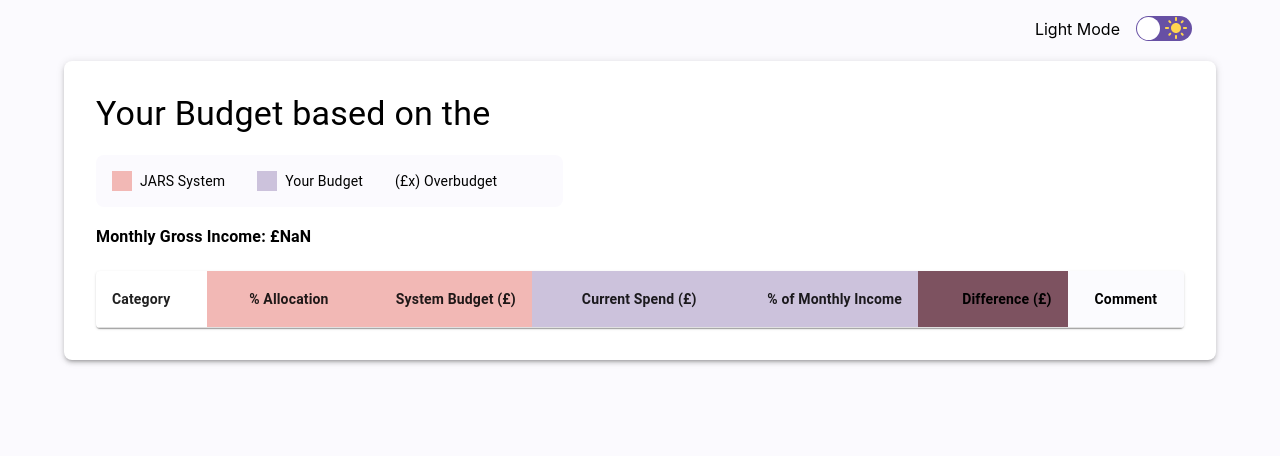
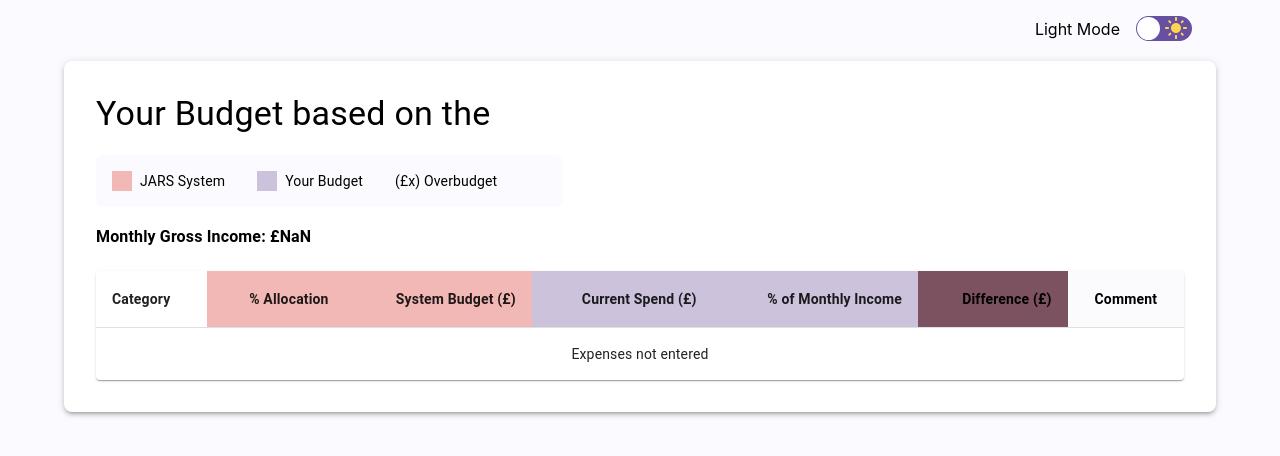
Before and after one commit to JanesWorld/BudgetSystemPlanner, a React (Create React App) app: page /result in a window 1280 px wide. Shown: the top 456 px of the page. Built offline with nearby package versions, Linux system fonts and the light colour scheme.

Commit message:
fix table logic

```diff
--- a/src/Pages/Result.jsx
+++ b/src/Pages/Result.jsx
@@ -35,7 +35,6 @@
   const budgetSystemNameMap = {
     JARS: "JARS System",
     503020: "50/30/20 System",
-    Zero: "Zero-Based Budget",
   };
 
   const getArrowAndColor = (category, delta) => {
@@ -148,24 +147,12 @@
             </TableRow>
           </TableHead>
           <TableBody>
-            {Object.keys(expenseComparison).map((category) => {
+            {Object.keys(expenseComparison).length > 0 ? (
+              Object.keys(expenseComparison).map((category) => {
                 const categoryKey =
                   category.charAt(0).toUpperCase() + category.slice(1);
                 const systemPercentage = systemPercentages[categoryKey] * 100;
                 const systemBudget = systemPercentages[categoryKey] * income;
-
-              if (!areExpensesEntered) {
-                return (
-                  <TableRow
-                    key={category}
-                    sx={{ "&:last-child td, &:last-child th": { border: 0 } }}
-                  >
-                    <TableCell colSpan={7} align="center">
-                      Expenses not entered
-                    </TableCell>
-                  </TableRow>
-                );
-              }
 
                 const userExpense = parseFloat(
                   categorisedUserExpenses[categoryKey] || 0
@@ -241,18 +228,30 @@
                     <TableCell
                       align="left"
                       sx={{
-                      // color: deltaValue < 0 ? "red" : "green",
                         color: "var(--text-color)",
                         backgroundColor: "var(--table-header-advice)",
                       }}
                     >
                       <Typography variant="caption">
-                      {getBudgetAdvice(categoryKey, deltaValue < 0)}
+                        {getBudgetAdvice(
+                          categoryKey,
+                          userExpense,
+                          systemBudget
+                        )}
                       </Typography>
                     </TableCell>
                   </TableRow>
                 );
-            })}
+              })
+            ) : (
+              <TableRow
+                sx={{ "&:last-child td, &:last-child th": { border: 0 } }}
+              >
+                <TableCell colSpan={7} align="center">
+                  Expenses not entered
+                </TableCell>
+              </TableRow>
+            )}
           </TableBody>
         </Table>
       </TableContainer>
```
Lines whose indentation alone changed are shown as unchanged.
